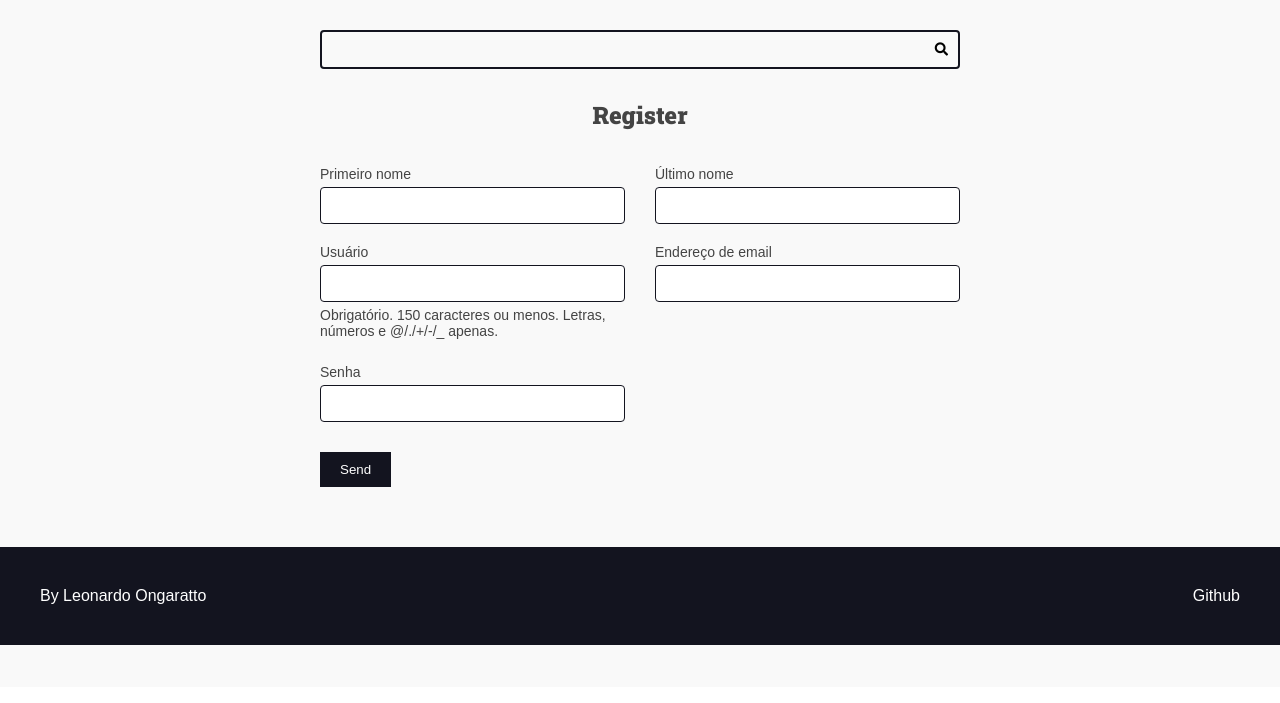
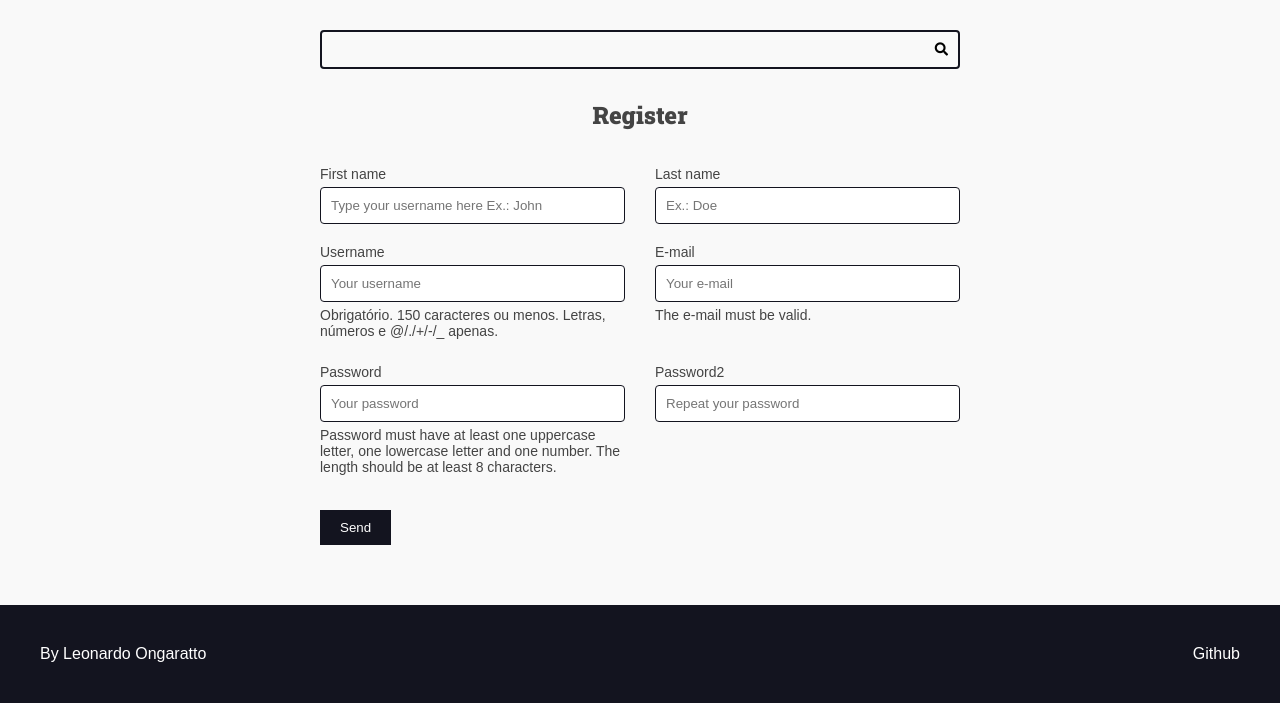
Before and after one commit to Leonardoongaratto/recipes, a Django app: page /authors/register/ in a window 1280 px wide. Shown: the part 113-816 px from the top of the page. Before the commit the page ends 758 px from the top, so only its background shows below. Run offline with Django 4.2, Linux system fonts and the light colour scheme.

Commit message:
Método clean para validar um campo que depende de outro no formulário

```diff
--- a/authors/forms.py
+++ b/authors/forms.py
@@ -1,7 +1,48 @@
 from django import forms
 from django.contrib.auth.models import User
+from django.core.exceptions import ValidationError
+
+
+def add_attr(field, attr_name, attr_new_val):
+    existing = field.widget.attrs.get(attr_name, '')
+    field.widget.attrs[attr_name] = f'{existing} {attr_new_val}'.strip()
+
+
+def add_placeholder(field, placeholder_val):
+    add_attr(field, 'placeholder', placeholder_val)
+
 
 class RegisterForm(forms.ModelForm):
+    def __init__(self, *args, **kwargs):
+        super().__init__(*args, **kwargs)
+        add_placeholder(self.fields['username'], 'Your username')
+        add_placeholder(self.fields['email'], 'Your e-mail')
+        add_placeholder(self.fields['first_name'], 'Ex.: John')
+        add_placeholder(self.fields['last_name'], 'Ex.: Doe')
+        add_attr(self.fields['username'], 'css', 'a-css-class')
+
+
+    password = forms.CharField(
+        required=True,
+        widget=forms.PasswordInput(attrs={
+            'placeholder': 'Your password'
+        }),
+        error_messages={
+            'required': 'Password must not be empty'
+        },
+        help_text=(
+            'Password must have at least one uppercase letter, '
+            'one lowercase letter and one number. The length should be '
+            'at least 8 characters.'
+        )
+    )
+    password2 = forms.CharField(
+        required=True,
+        widget=forms.PasswordInput(attrs={
+            'placeholder': 'Repeat your password'
+        })
+    )
+
     class Meta:
         model = User
         fields = [
@@ -11,3 +52,71 @@ class RegisterForm(forms.ModelForm):
             'email',
             'password',
         ]
+
+        labels = {
+            'username': 'Username',
+            'first_name': 'First name',
+            'last_name': 'Last name',
+            'email': 'E-mail',
+            'password': 'Password',
+        }
+        help_texts = {
+            'email': 'The e-mail must be valid.'
+        }
+        error_messages = {
+            'username': {
+                'required': ' This field must not be empty'
+            }
+        }
+        widgets = {
+            'first_name': forms.TextInput(attrs={
+                'placeholder': 'Type your username here'
+            }),
+            'password': forms.PasswordInput(attrs={
+                'placeholder': 'Type your password here'
+            })
+        }
+
+    def clean_password(self):
+        data = self.cleaned_data.get('password')
+
+        if 'atenção' in data:
+            raise ValidationError(
+                'Não digite %(pipoca)s no campo password',
+                code='invalid',
+                params={'pipoca': '"atenção"'}
+            )
+
+        return data
+
+
+    def clean_first_name(self):
+        data = self.cleaned_data.get('first_name')
+
+        if 'John Doe' in data:
+            raise ValidationError(
+                'Não digite %(value)s no campo first name',
+                code='invalid',
+                params={'value': '"John Doe"'}
+            )
+
+        return data
+
+
+    def clean(self):
+        cleaned_data = super().clean()
+
+        password = cleaned_data.get('password')
+        password2 = cleaned_data.get('password2')
+
+        if password != password2:
+            password_confirmation_error = ValidationError(
+                'Password and password2 must be equal',
+                code='invalid'
+            )
+            raise ValidationError({
+                'password': password_confirmation_error,
+                'password2': [
+                    password_confirmation_error,
+                ],
+            })
--- a/authors/templates/authors/pages/register_view.html
+++ b/authors/templates/authors/pages/register_view.html
@@ -24,6 +24,16 @@
                 {% endfor %}
             </div>
 
+            {% if form.erros %}
+                <div class="form-content form-content-grid">
+                    <div class="form-group">
+                    <div class="message message-error">
+                        There are errors in the form, please fix them and send again.
+                    </div>
+                    </div>
+                </div>
+            {% endif %}
+
             <div class="form-content form-content-grid">
                 <div class="form-group">
                     <button type="submit">Send</button>
```
